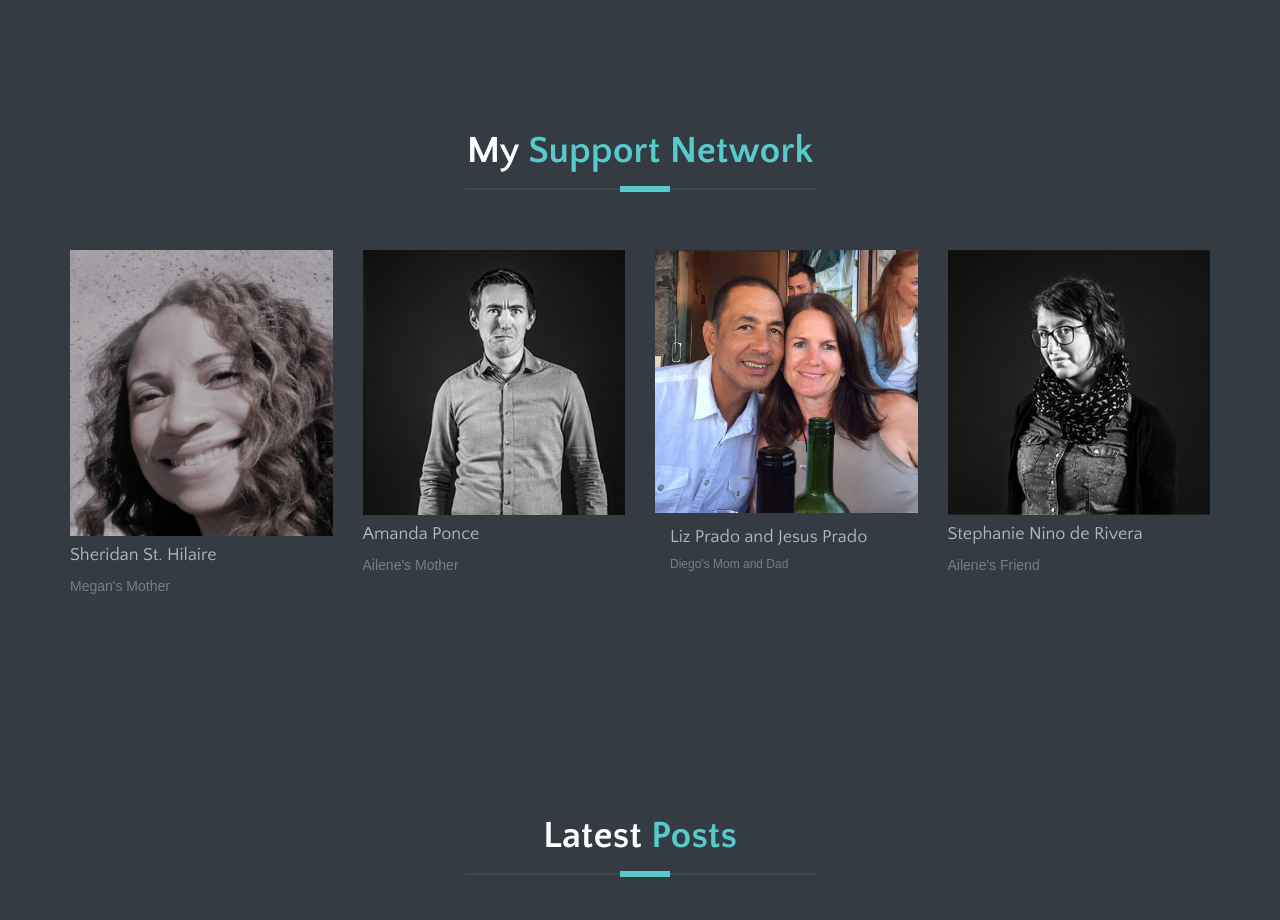
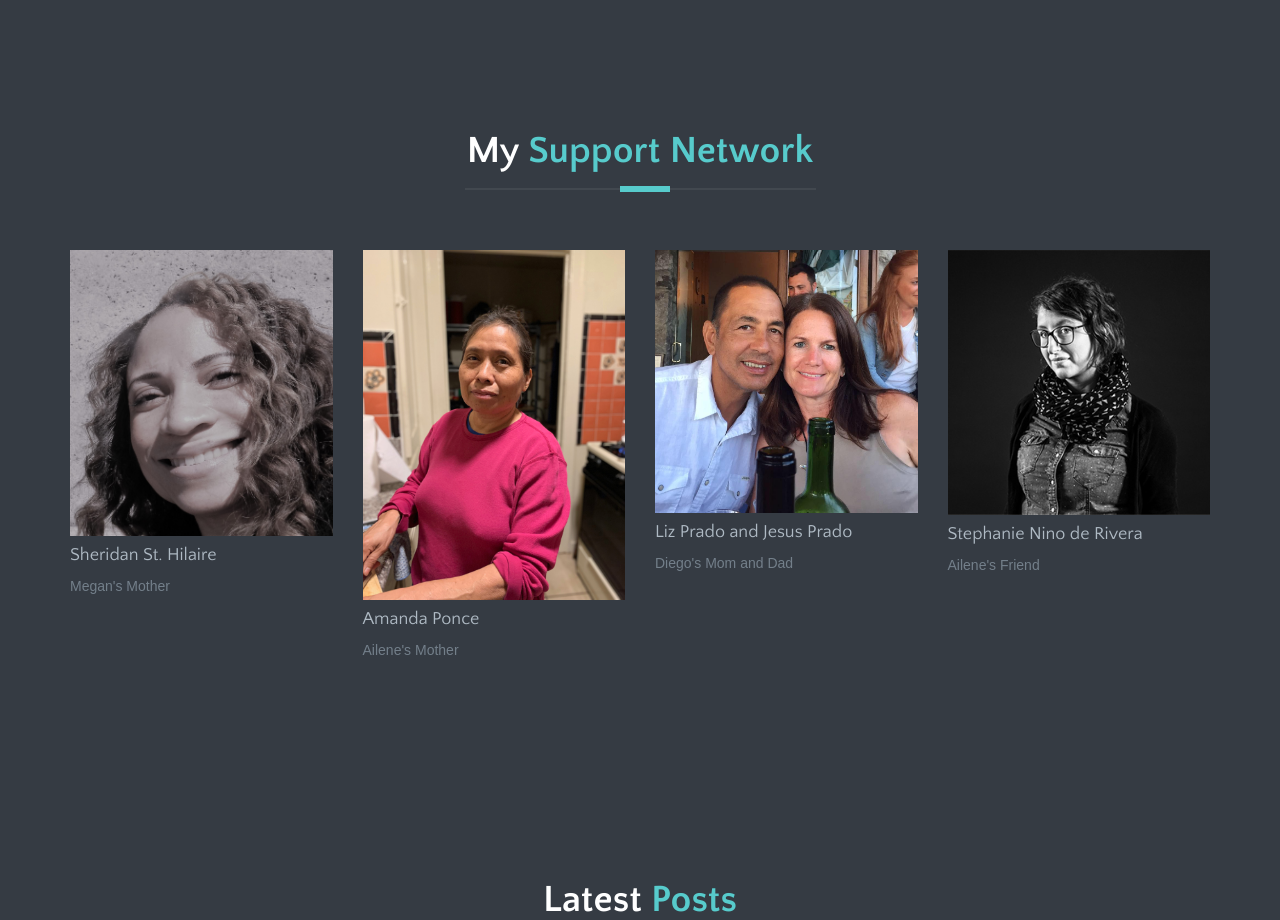
Before and after one commit to ailenetorres/FamHealthApp, a Flask app: page / in a window 1280 px wide. Shown: the part 1917-2837 px from the top of the page. Run offline with Flask 2, Linux system fonts and the light colour scheme; some libraries are stand-ins or nearby versions; some web fonts are replaced.

Commit message:
updated info and images

```diff
--- a/templates/index.html
+++ b/templates/index.html
@@ -296,7 +296,7 @@ Start Support Network
                <div class="loved-one-member">
 					<div class="loved-one-photo">
 						<!-- member photo -->
-						<img class="img-responsive" src="images/team/team-2.jpg" alt="Meghna">
+						<img class="img-responsive" src="images/team/amanda.jpeg" alt="loved-one">
 						<!-- /member photo -->
 					</div>
 
@@ -321,7 +321,7 @@ Start Support Network
 					</div>
 
 					<!-- member name & designation -->
-					<div class="member-meta">
+					<div class="loved-one-meta">
 						<h4>Liz Prado and Jesus Prado</h4>
 						<span>Diego's Mom and Dad</span>
 					</div>
```
Also changed, not shown: static/img/team/amanda.jpeg (added), 3 other files.
